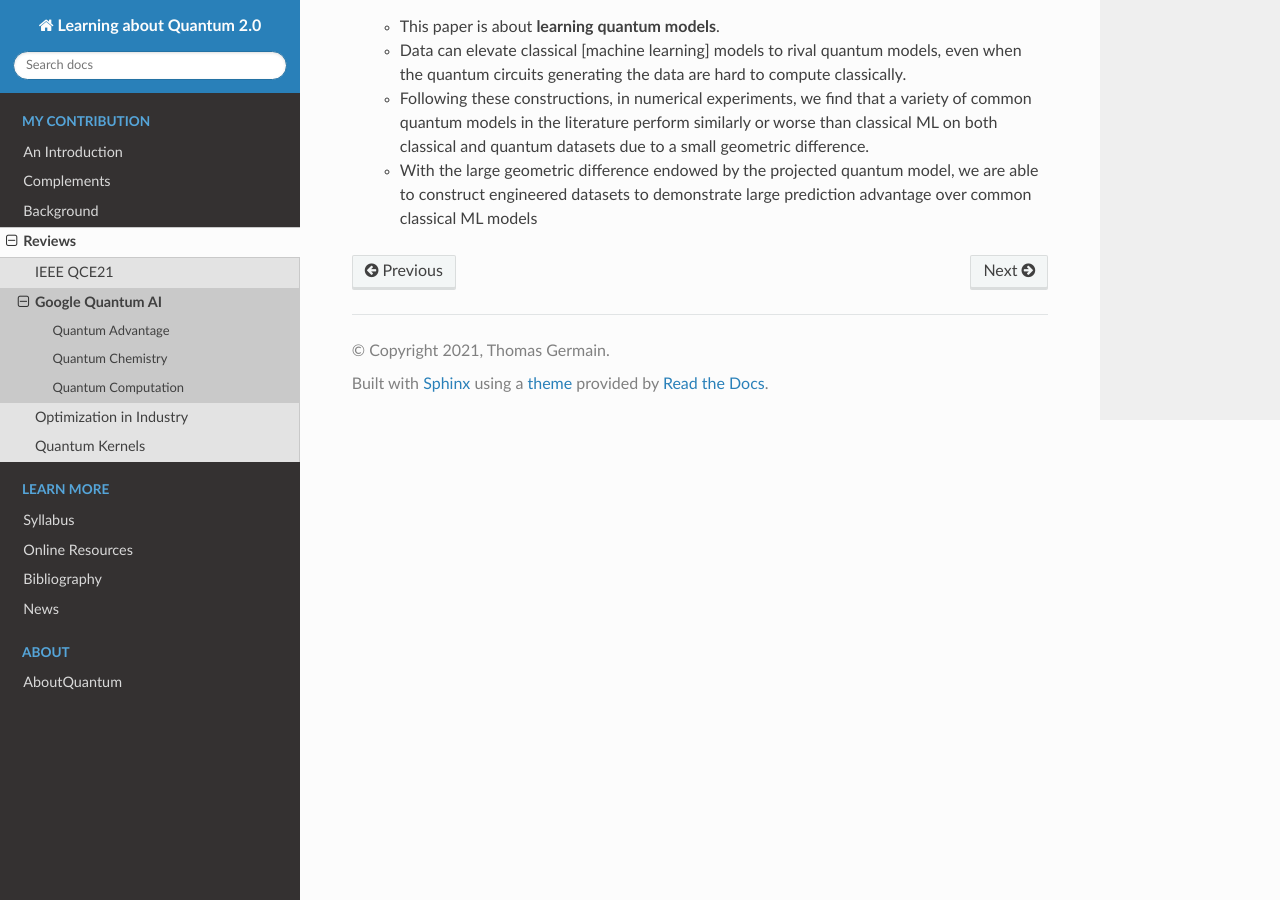
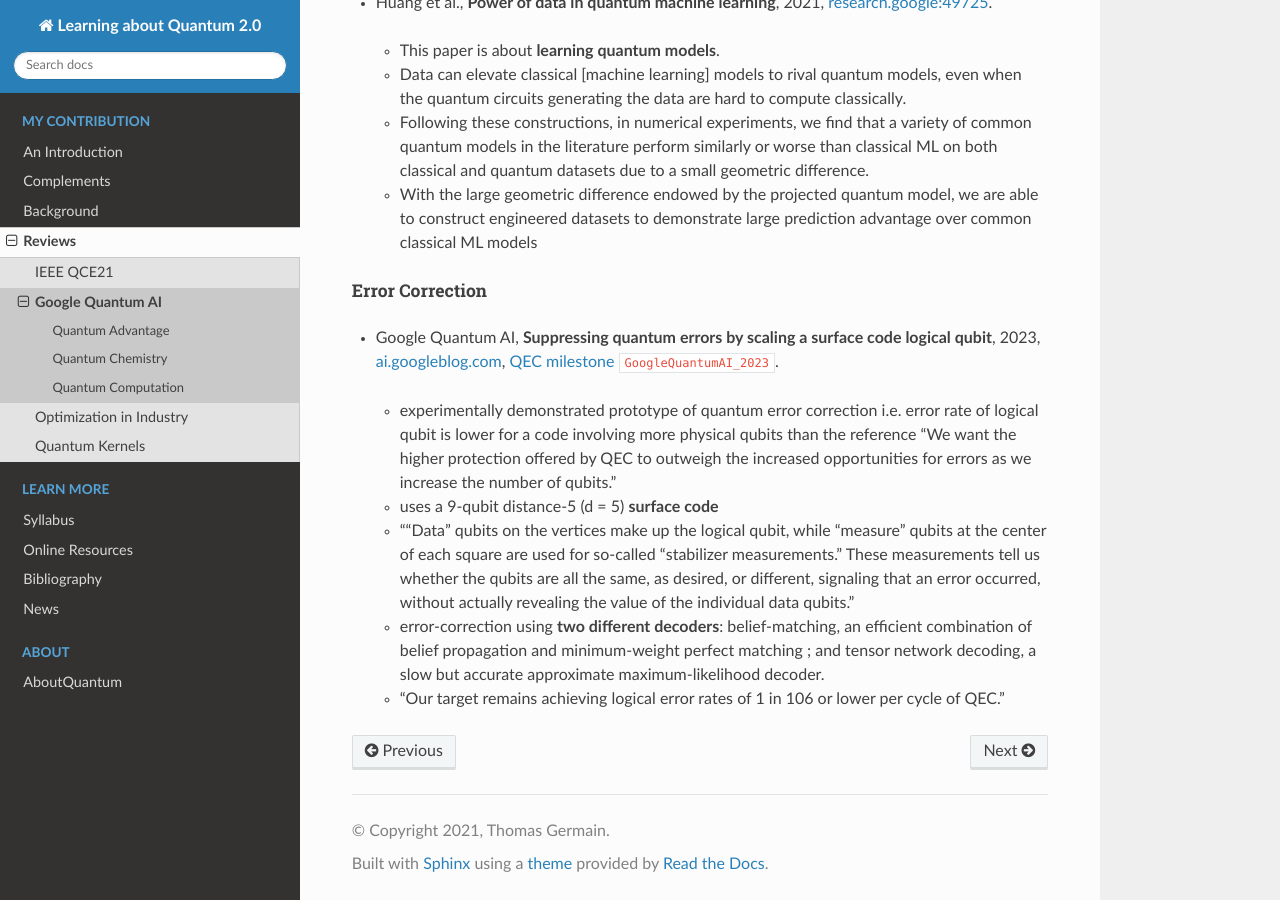
Before and after one commit to tomlqc/about-quantum, a Sphinx documentation site: the page built from source/reviews/google.rst, in a window 1280 px wide and 900 px high, scrolled down 6801 px. Built offline with Sphinx 7.4.7 and the Read the Docs theme 2.0.0, drawn with Linux system fonts in a browser that asks for light colours; cross-references to code outside the pages are shown as plain code; some of the changed text lies outside the part shown.

Commit message:
quantum error correction, Google milestone

```diff
--- a/source/biblio/articles.bib
+++ b/source/biblio/articles.bib
@@ -1268,6 +1268,19 @@ pages = {117-158},
   journal = {{Quantum}},
   publisher = {{Verein zur F{\"{o}}rderung des Open Access Publizierens in den Quantenwissenschaften}}
 }
+@article{GoogleQuantumAI_2023,
+  title = {Suppressing quantum errors by scaling a surface code logical qubit},
+  author = {Google Quantum AI},
+  year = {2023},
+  month = feb,
+  doi = {10.1038/s41586-022-05434-1},
+  eprint = {2207.06431},
+  volume = {614},
+  number = {7949},
+  pages = {676--681},
+  journal = {Nature},
+  publisher = {Springer Science and Business Media {LLC}},
+}
 @misc{Quiroz_2021,
   title={Quantifying the Impact of Precision Errors on Quantum Approximate Optimization Algorithms},
   author={Gregory Quiroz and Paraj Titum and Phillip Lotshaw and Pavel Lougovski and Kevin Schultz and Eugene Dumitrescu and Itay Hen},
--- a/source/index.rst
+++ b/source/index.rst
@@ -117,13 +117,13 @@ Complements
 * **Realization:**
   :ref:`stories/complements/entanglement:Entanglement` |
   :ref:`stories/complements/gates:Circuit Gates` |
+  :ref:`stories/complements/qec:Error Correction` |
   :ref:`stories/complements/photonics:Photonics` |
   :ref:`stories/complements/neutralatoms:Neutral Atoms` |
   :ref:`stories/complements/iontrap:Trapped Ions` |
   :ref:`stories/complements/supercond:Superconducting Circuits` |
   :ref:`stories/complements/qudots:Quantum Dots` |
-  :ref:`stories/complements/nvcenters:NV Centers` |
-  Error Correction
+  :ref:`stories/complements/nvcenters:NV Centers`
 
 * **Illustration:**
   :ref:`stories/complements/bloch_sphere:Bloch Sphere` |
--- a/source/reviews/google.rst
+++ b/source/reviews/google.rst
@@ -7,6 +7,7 @@ Google Quantum AI
   as listed on `Quantum AI <https://quantumai.google/research/publications>`_.
   I focussed on three areas: quantum advantage, quantum chemistry,
   quantum computation (linear system solvers, QAOA, QML). - December 12, 2022
+  (updated Apr 30, 2023)
 
 .. contents::
     :local:
@@ -285,4 +286,23 @@ QML
   - Following these constructions, in numerical experiments, we find that a variety of common quantum models in the literature perform similarly or worse than classical ML on both classical and quantum datasets due to a small geometric difference.
   - With the large geometric difference endowed by the projected quantum model, we are able to construct engineered datasets to demonstrate large prediction advantage over common classical ML models
 
+Error Correction
+^^^^^^^^^^^^^^^^
+
+- | Google Quantum AI, **Suppressing quantum errors by scaling a surface code logical qubit**, 2023,
+    `ai.googleblog.com <https://ai.googleblog.com/2023/02/suppressing-quantum-errors-by-scaling.html>`_,
+    `QEC milestone <https://quantumai.google/qecmilestone>`_
+    :cite:`GoogleQuantumAI_2023`.
+
+  - experimentally demonstrated prototype of quantum error correction
+    i.e. error rate of logical qubit is lower for a code involving more physical qubits than the reference
+    "We want the higher protection offered by QEC to outweigh the increased opportunities for errors as we increase the number of qubits."
+  - uses a 9-qubit distance-5 (d = 5) **surface code**
+  - "“Data” qubits on the vertices make up the logical qubit, while “measure” qubits at the center of each square are used for so-called “stabilizer measurements.” These measurements tell us whether the qubits are all the same, as desired, or different, signaling that an error occurred, without actually revealing the value of the individual data qubits."
+  - error-correction using **two different decoders**:
+    belief-matching, an efficient combination of belief propagation and minimum-weight perfect matching ;
+    and tensor network decoding, a slow but accurate approximate maximum-likelihood decoder.
+  - "Our target remains achieving logical error rates of 1 in 106 or lower per cycle of QEC."
+
+
 .. ---------------------------------------------------------------------------
```
Also changed, not shown: source/intro/computing/noise.rst (+5 -11 lines), source/stories/complements/qec.rst (added, +33 -0 lines), source/stories/complements/realization.rst (+1 -0 lines).
